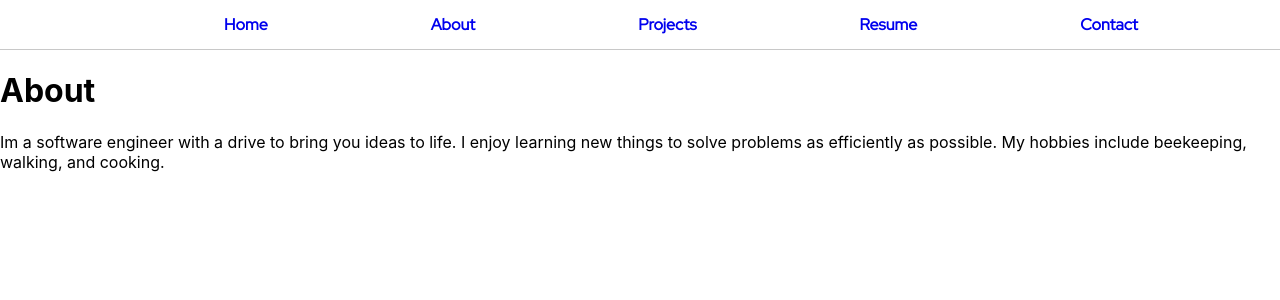
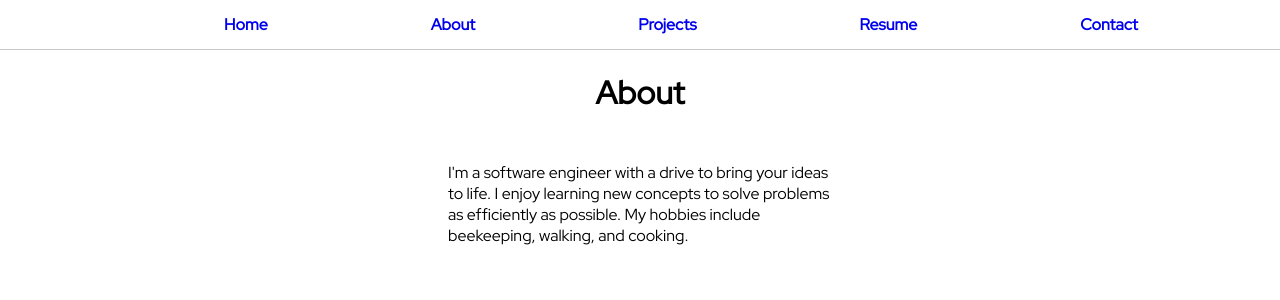
Before and after one commit to Zain23456/zain-ahmed-portfolio, a React (Create React App) app: page /about in a window 1280 px wide. Shown: the top 300 px of the page. Built offline with nearby package versions, Linux system fonts and the light colour scheme.

Commit message:
add styles to about page

```diff
--- a/src/pages/About.jsx
+++ b/src/pages/About.jsx
@@ -1,15 +1,17 @@
+import styles from './About.module.css'
 
 function About() {
 
   return (
     <>
-      <main>
-
+      <main className={styles.body}>
         <h1>About</h1>
-        <p>Im a software engineer with a drive to bring you ideas to life. I enjoy learning new things to solve problems as efficiently as possible. My hobbies include beekeeping, walking, and cooking.</p>
-
+        <div className={styles.p}>
+          <p>
+            I'm a software engineer with a drive to bring your ideas to life. I enjoy learning new concepts to solve problems as efficiently as possible. My hobbies include beekeeping, walking, and cooking.
+          </p>
+        </div>
       </main>
-
     </>
   )
 }
--- /dev/null
+++ b/src/pages/About.module.css
@@ -0,0 +1,18 @@
+.body {
+  display: flex;
+  flex-direction: column;
+  justify-content: center;
+  align-items: center;
+  /* border: 3px solid black; */
+  font-family: 'Red Hat Display', sans-serif;
+}
+
+.p {
+  display: flex;
+  justify-content: flex-start;
+  align-items: center;
+  padding: 10px;
+  width: 30%;
+}
+
+/* boxshadow */
```
